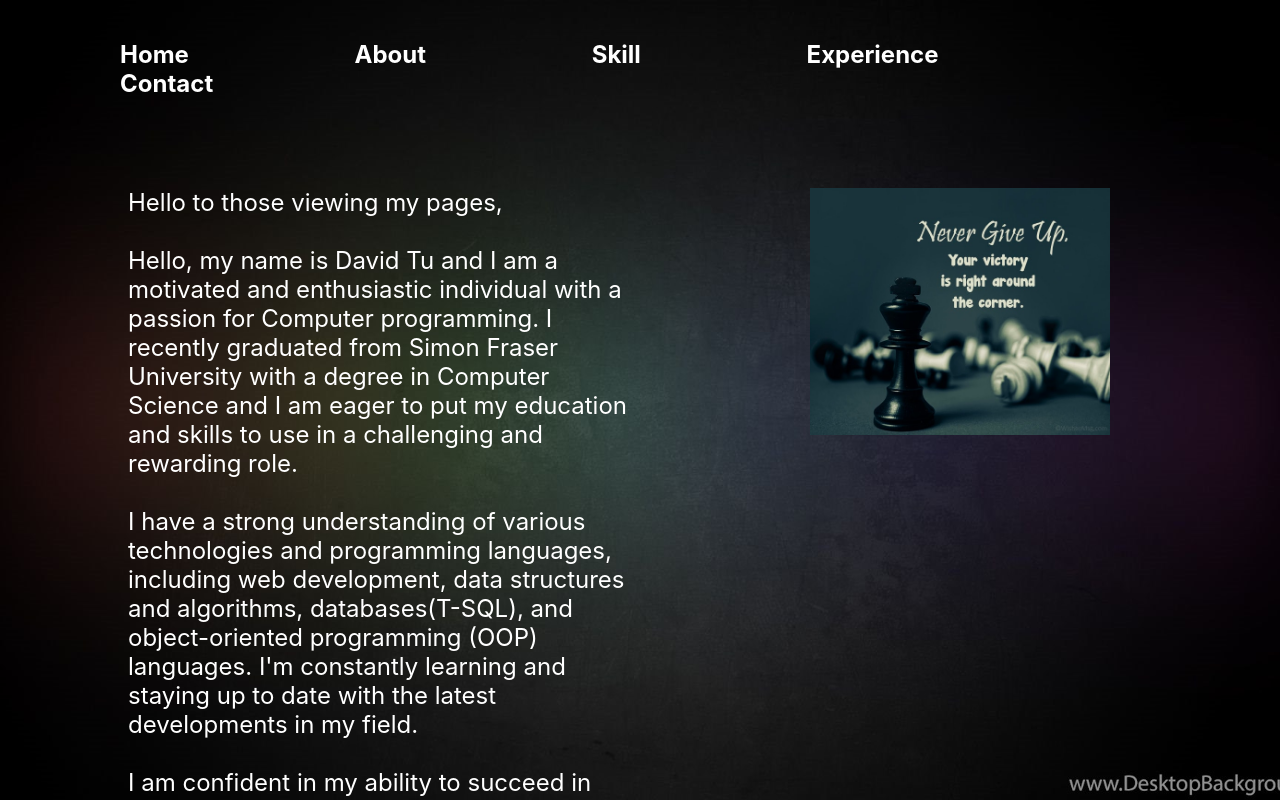
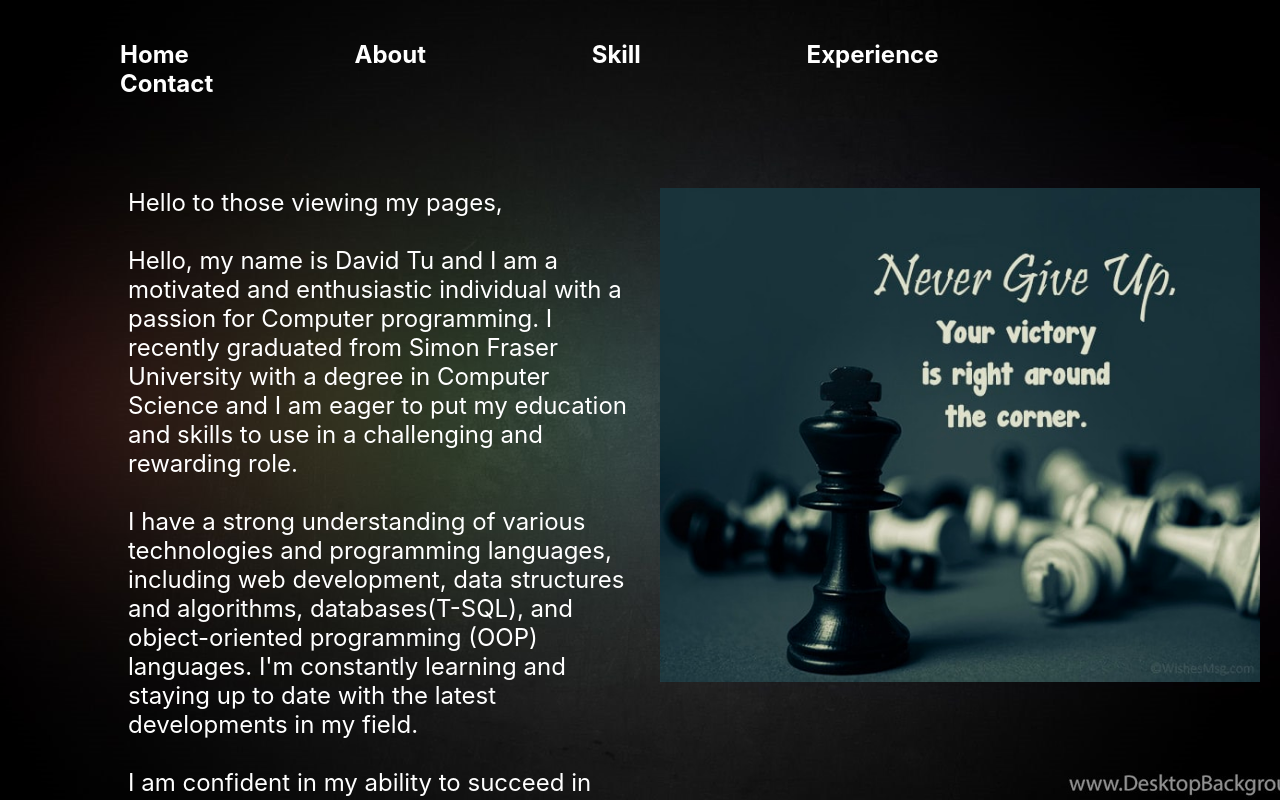
Before and after one commit to tuminhdat/david-resume, a React (Create React App) app: page /about in a window 1280 px wide. Shown: the top 800 px of the page. Built offline with nearby package versions, Linux system fonts and the light colour scheme.

Commit message:
fix image style

```diff
--- a/src/App.css
+++ b/src/App.css
@@ -105,8 +105,8 @@ td:nth-child(1){
 }
 
 .picture_image{
+  max-width: 600px;
+  max-height: 700px;
+  width: 100%;
   height: auto;
-    width: auto;
-    max-width: 300px;
-    max-height: 300px;
 }
```
